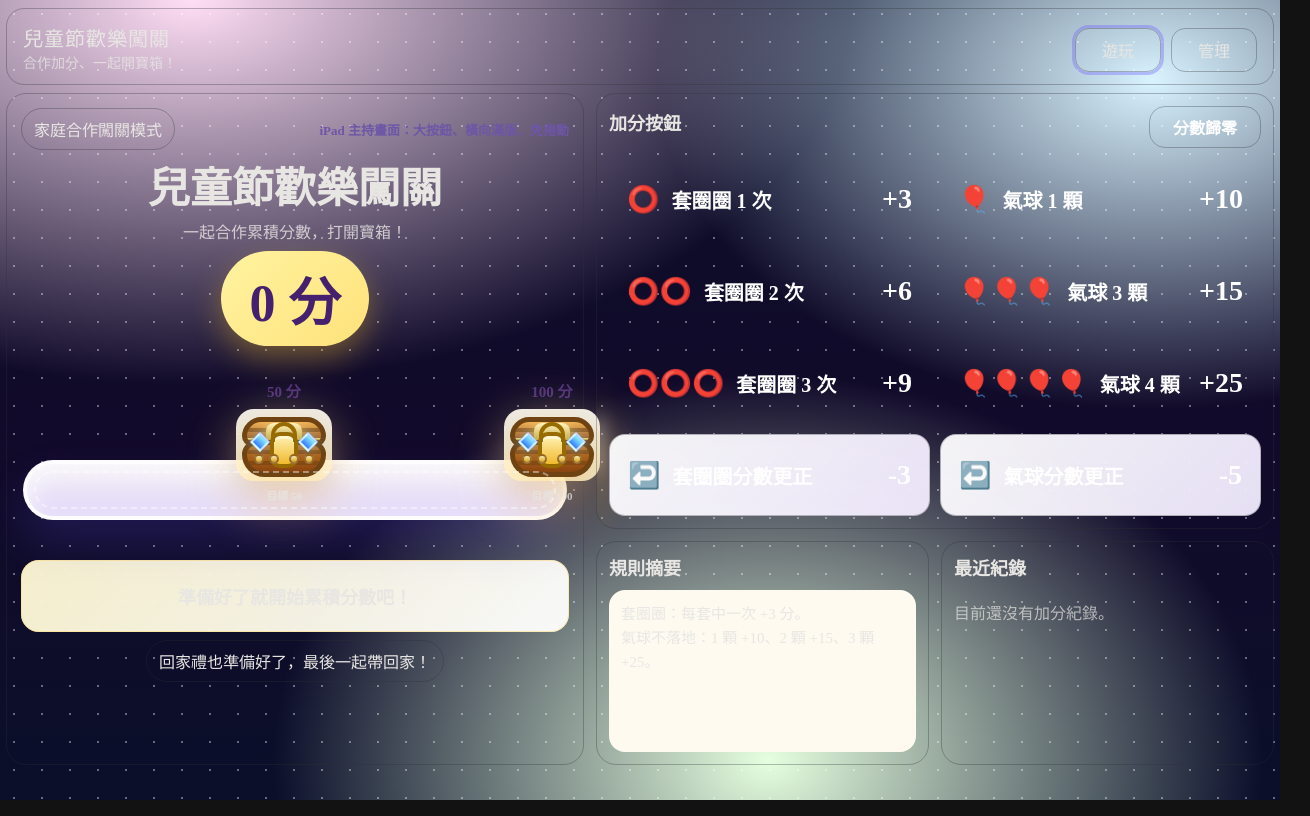
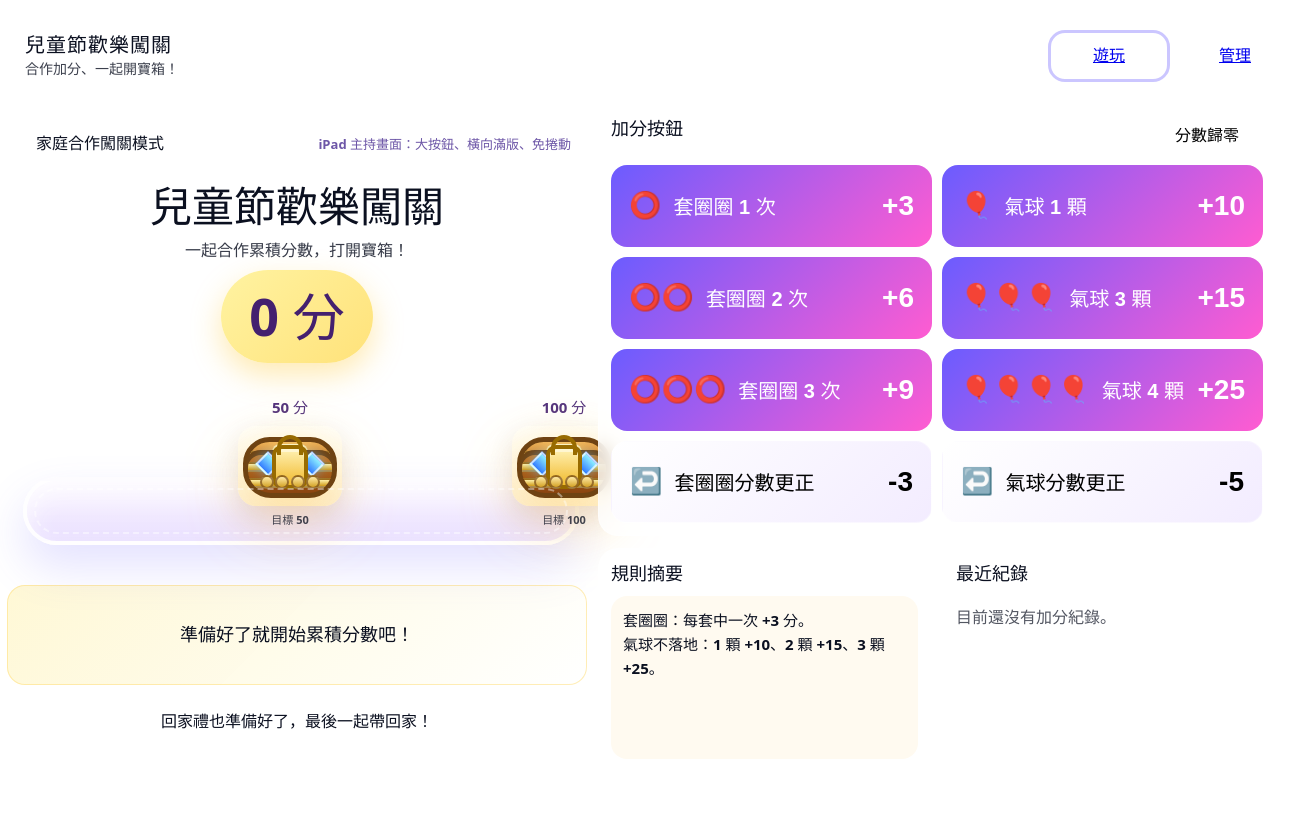
Before and after one commit to Tia2007/treasure-code-quest, a React (Vite) app: page /#/play in a window 1280 px wide. Shown: the whole page, 1310 px wide, since content can reach past the window. Built offline with nearby package versions, Linux system fonts and the light colour scheme.

Commit message:
Update index.css

```diff
--- a/src/index.css
+++ b/src/index.css
@@ -1,19 +1,90 @@
 :root {
-  --bg: #181a1b;
-  --panel: rgba(24, 26, 27, 0.85);
-  --text: #e8e6e3;
-  --text-soft: #b2aba1;
-  --border: rgba(48, 52, 54, 0.32);
-  --accent: #0e0095;
-  --success: #27c36a;
-  --danger: #9e001c;
-  color-scheme: dark;
+    --darkreader-text--text: var(--darkreader-text-0b1020, #dad7d2);
+    --darkreader-bg--card: var(--darkreader-background-ffffffc7, rgba(24, 26, 27, 0.78));
+    --darkreader-bg--card-strong: var(--darkreader-background-ffffffeb, rgba(24, 26, 27, 0.92));
+    --darkreader-border--border: var(--darkreader-border-ffffff52, rgba(48, 52, 54, 0.32));
+    --darkreader-border--border-strong: var(--darkreader-border-0b10202e, rgba(133, 123, 109, 0.18));
+    --darkreader-bg--accent: var(--darkreader-background-6b5cff, #0e0095);
+    --darkreader-bg--accent2: var(--darkreader-background-ff5cd1, #95006b);
+    --good: #27c36a;
+    --darkreader-bg--bad: var(--darkreader-background-ff4d6d, #9e001c);
+    color: var(--darkreader-text--text, var(--darkreader-text-000000, #e8e6e3));
+    color-scheme: dark;
 }
-body {
-  margin: 0;
-  background: var(--bg);
-  color: var(--text);
-}
+
+  :root {
+    --text: #0b1020;
+    --card: rgba(255, 255, 255, 0.78);
+    --card-strong: rgba(255, 255, 255, 0.92);
+    --border: rgba(255, 255, 255, 0.32);
+    --border-strong: rgba(11, 16, 32, 0.18);
+    --accent: #6b5cff;
+    --accent2: #ff5cd1;
+    --good: #27c36a;
+    --bad: #ff4d6d;
+    font-family: ui-rounded, system-ui, -apple-system, Segoe UI, Roboto, Arial, sans-serif;
+    font-size: 16px;
+    line-height: 1.4;
+    font-weight: 700;
+    color: var(--text);
+    color-scheme: light;
+    font-synthesis: none;
+    text-rendering: optimizeLegibility;
+    -webkit-font-smoothing: antialiased;
+
+    :root {
+    --darkreader-neutral-background: var(--darkreader-background-ffffff, #181a1b);
+    --darkreader-neutral-text: var(--darkreader-text-000000, #e8e6e3);
+    --darkreader-selection-background: var(--darkreader-background-0060d4, #004daa);
+    --darkreader-selection-text: var(--darkreader-text-ffffff, #e8e6e3);
+    --darkreader-background-ffffff: #181a1b;
+    --darkreader-text-ffffff: #e8e6e3;
+    --darkreader-border-404040: #776e62;
+    --darkreader-text-000000: #e8e6e3;
+    --darkreader-border-4c4c4c: #736b5e;
+    --darkreader-text-0040ff: #3391ff;
+    --darkreader-border-808080: #545b5e;
+    --darkreader-text-a9a9a9: #b2aba1;
+    --darkreader-background-faffbd: #404400;
+    --darkreader-background-0060d4: #004daa;
+    --darkreader-background-ffd76e: #684b00;
+    --darkreader-background-c59d00: #9e7e00;
+    --darkreader-text-302505: #d7d4cf;
+    --darkreader-background-add8e6: #1b4958;
+    --darkreader-background-cfecf5: #0f3a47;
+    --darkreader-background-f5f5f5: #1e2021;
+    --darkreader-background-faedda: #432c09;
+    --darkreader-background-85c3d8: #245d70;
+    --darkreader-text-0b1020: #dad7d2;
+    --darkreader-background-ffffffc7: rgba(24, 26, 27, 0.78);
+    --darkreader-background-ffffffeb: rgba(24, 26, 27, 0.92);
+    --darkreader-border-ffffff52: rgba(48, 52, 54, 0.32);
+    --darkreader-border-0b10202e: rgba(133, 123, 109, 0.18);
+    --darkreader-background-6b5cff: #0e0095;
+    --darkreader-background-ff5cd1: #95006b;
+    --darkreader-background-ff4d6d: #9e001c;
+    --darkreader-background-ffdef5: #470031;
+    --darkreader-background-00000000: rgba(0, 0, 0, 0);
+    --darkreader-background-d9f3ff: #00324a;
+    --darkreader-background-e6ffdf: #1d4600;
+    --darkreader-background-0a0f2a: #080c22;
+    --darkreader-background-120a2a: #0e0822;
+    --darkreader-background-ffffffe6: rgba(24, 26, 27, 0.9);
+    --darkreader-border-6b5cff59: rgba(14, 0, 151, 0.35);
+    --darkreader-background-1fcf6a: #19a655;
+    --darkreader-background-25b8ff: #007bb6;
+    --darkreader-text-6d56a7: #7d68b1;
+    --darkreader-text-44206f: #b08add;
+    --darkreader-background-fff3a1: #514600;
+    --darkreader-background-ffe27a: #624d00;
+    --darkreader-background-ffc22159: rgba(138, 100, 0, 0.35);
+    --darkreader-border-ffffffeb: rgba(48, 52, 54, 0.92);
+    --darkreader-background-faf5fff2: rgba(27, 29, 30, 0.95);
+    --darkreader-background-e9dffffa: rgba(33, 36, 37, 0.98);
+    --darkreader-background-ffffffbf: rgba(24, 26, 27, 0.75);
+    --darkreader-background-6b5cff2e: rgba(14, 0, 149, 0.18);
+
+
 
 -------------------------------------------------------
 
```
